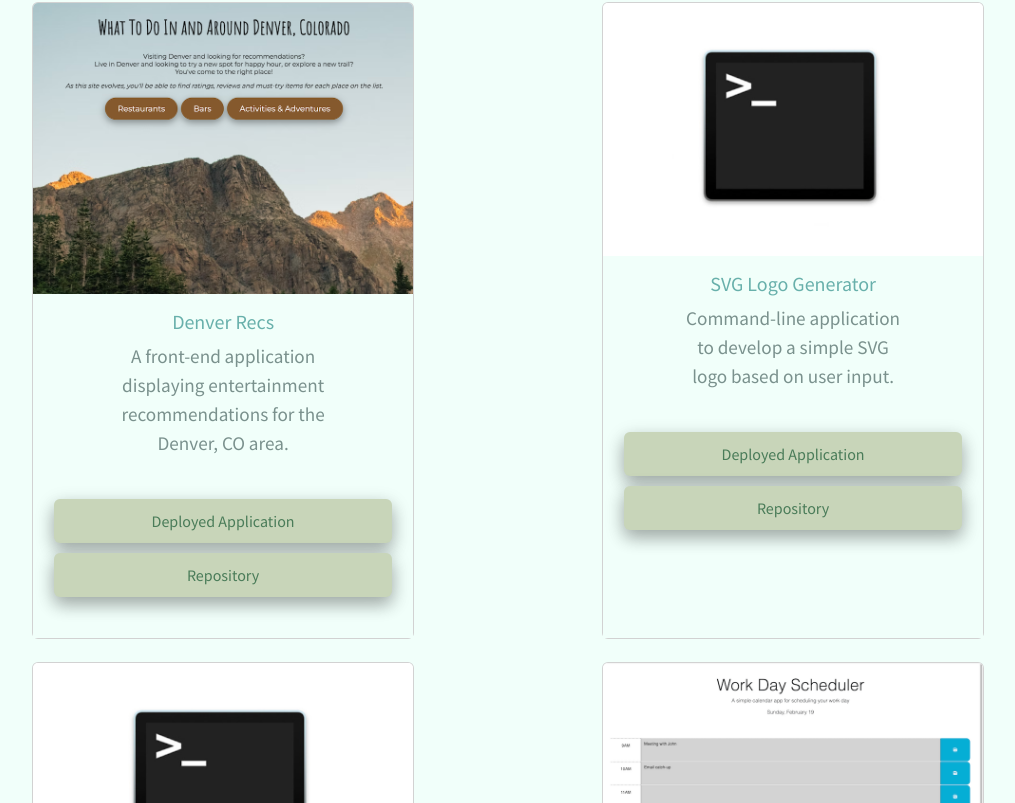
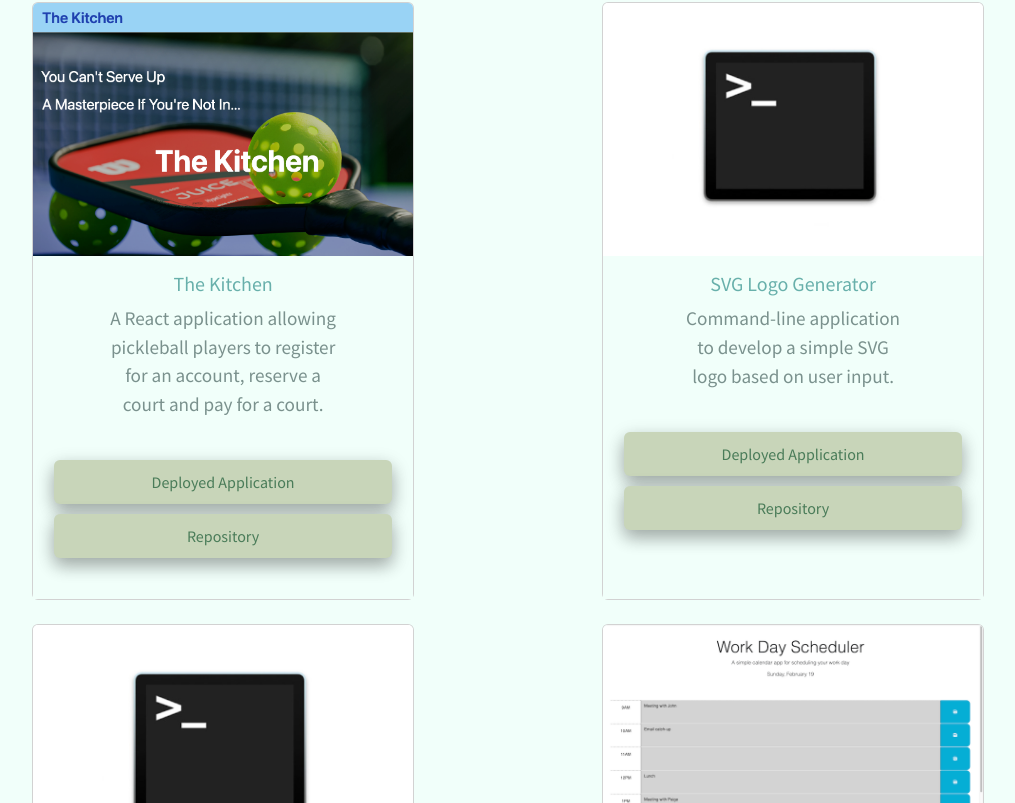
Before and after one commit to hollyhleal/react-portfolio, a React (Create React App) app: page /react-portfolio/portfolio in a window 1280 px wide. Shown: the part 1041-1844 px from the top of the page, without its empty margins (132-1147 px from the left). Built offline with nearby package versions, Linux system fonts and the light colour scheme.

Commit message:
add The Kitchen to portfolio

```diff
--- a/src/ProjectData.js
+++ b/src/ProjectData.js
@@ -3,6 +3,7 @@ import travelBuddy from "./images/travel-buddy-screenshot.png";
 import denverRecs from "./images/denverrecsscreenshot.png";
 import terminalIcon from "./images/terminalicon.jpg";
 import workDay from "./images/work-day-scheduler-screenshot.png";
+import kitchen from "./images/the-kitchen.png";
 
 export const projects = [
   {
@@ -23,13 +24,22 @@ export const projects = [
     repo: "https://github.com/hollyhleal/travel-buddy",
     id: 1,
   },
+  // {
+  //   image: denverRecs,
+  //   title: "Denver Recs",
+  //   description:
+  //     "A front-end application displaying entertainment recommendations for the Denver, CO area.",
+  //   deployed: "https://hollyhleal.github.io/denver-recs/",
+  //   repo: "https://github.com/hollyhleal/denver-recs",
+  //   id: 2,
+  // },
   {
-    image: denverRecs,
-    title: "Denver Recs",
+    image: kitchen,
+    title: "The Kitchen",
     description:
-      "A front-end application displaying entertainment recommendations for the Denver, CO area.",
-    deployed: "https://hollyhleal.github.io/denver-recs/",
-    repo: "https://github.com/hollyhleal/denver-recs",
+      "A React application allowing pickleball players to register for an account, reserve a court and pay for a court.",
+    deployed: "https://gentle-shelf-99079.herokuapp.com/",
+    repo: "https://github.com/hollyhleal/the-kitchen",
     id: 2,
   },
   {
```
Also changed, not shown: src/images/the-kitchen.png (added).
